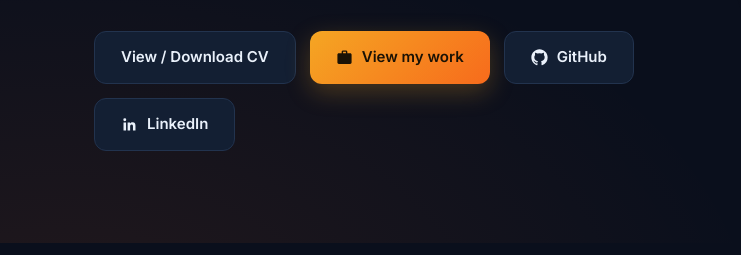
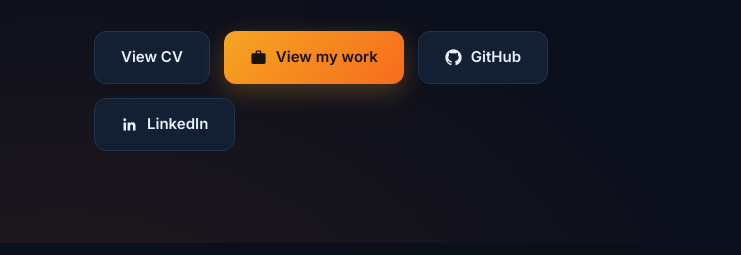
Before and after one commit to Beshoyadel1/Beshoyadel1.github.io, a plain HTML site: page index.html in a window 1280 px wide. Shown: the part 440-695 px from the top of the page, 0-741 px from the left. Drawn offline with Linux system fonts and the light colour scheme.

Commit message:
Fix HTML structure and update CV link

```diff
--- a/index.html
+++ b/index.html
@@ -267,7 +267,7 @@ nav .logo{order:0;margin-inline-end:auto}nav .lang-toggle{order:1;margin-inline-
 <h2 class="role"><span id="typed">Flutter Developer</span><span class="caret"></span></h2>
 <p class="lead"><span data-ar="أطوّر وأطلق تطبيقات موبايل وويب عالية الأداء وقابلة للتوسع باستخدام Flutter وDart. لدي خبرة تتجاوز 3 سنوات، وأدرس حالياً ماجستير علوم الحاسب في الأكاديمية العربية للعلوم والتكنولوجيا والنقل البحري." data-en="I build and ship scalable, high-performance mobile and web applications with Flutter and Dart. 3+ years of production experience, currently pursuing an MSc in Computer Science at AASTMT.">I build and ship scalable, high-performance mobile and web applications with Flutter and Dart. 3+ years of production experience, currently pursuing an MSc in Computer Science at AASTMT.</span></p>
 <div class="btns">
-<a class="btn btn-ghost" href="https://drive.google.com/file/d/1OY2BxRYnkjwJ07LcdjKkR-kQWoqNJsBN/view?usp=drivesdk" target="_blank" rel="noopener noreferrer"><span data-ar="عرض أو تحميل السيرة الذاتية" data-en="View / Download CV">View / Download CV</span></a>
+<a class="btn btn-ghost" href="https://drive.google.com/file/d/1OY2BxRYnkjwJ07LcdjKkR-kQWoqNJsBN/view?usp=drivesdk" target="_blank" rel="noopener noreferrer"><span data-ar="عرض السيرة الذاتية" data-en="View CV">View CV</span></a>
 <a class="btn btn-primary" href="#projects"><svg aria-hidden="true" viewbox="0 0 24 24"><path d="M20 6h-4V4c0-1.1-.9-2-2-2h-4c-1.1 0-2 .9-2 2v2H4c-1.1 0-2 .9-2 2v11c0 1.1.9 2 2 2h16c1.1 0 2-.9 2-2V8c0-1.1-.9-2-2-2zm-10-2h4v2h-4V4z"></path></svg><span data-ar="شاهد أعمالي" data-en="View my work">View my work</span></a>
 <a class="btn btn-ghost" href="https://github.com/Beshoyadel1"><svg aria-hidden="true" viewbox="0 0 24 24"><path d="M12 .5C5.65.5.5 5.65.5 12c0 5.08 3.29 9.39 7.86 10.91.58.11.79-.25.79-.55v-2.15c-3.2.7-3.87-1.36-3.87-1.36-.52-1.33-1.28-1.68-1.28-1.68-1.04-.71.08-.7.08-.7 1.15.08 1.76 1.18 1.76 1.18 1.03 1.76 2.7 1.25 3.36.96.1-.75.4-1.25.72-1.54-2.55-.29-5.23-1.28-5.23-5.68 0-1.26.45-2.28 1.18-3.09-.12-.29-.51-1.46.11-3.04 0 0 .96-.31 3.15 1.18a10.9 10.9 0 0 1 5.74 0c2.19-1.49 3.15-1.18 3.15-1.18.62 1.58.23 2.75.11 3.04.74.81 1.18 1.83 1.18 3.09 0 4.41-2.69 5.38-5.25 5.67.41.35.77 1.05.77 2.12v3.14c0 .3.21.67.8.55A11.51 11.51 0 0 0 23.5 12C23.5 5.65 18.35.5 12 .5z"></path></svg>GitHub</a>
 <a class="btn btn-ghost" href="https://www.linkedin.com/in/beshoy-adel311"><svg aria-hidden="true" viewbox="0 0 24 24"><path d="M20.45 20.45h-3.55v-5.57c0-1.33-.03-3.04-1.85-3.04-1.86 0-2.14 1.45-2.14 2.94v5.67H9.35V9h3.41v1.56h.05c.47-.9 1.63-1.85 3.36-1.85 3.6 0 4.27 2.37 4.27 5.46v6.28zM5.34 7.43a2.06 2.06 0 1 1 0-4.12 2.06 2.06 0 0 1 0 4.12zM7.12 20.45H3.56V9h3.56v11.45z"></path></svg>LinkedIn</a>
```
